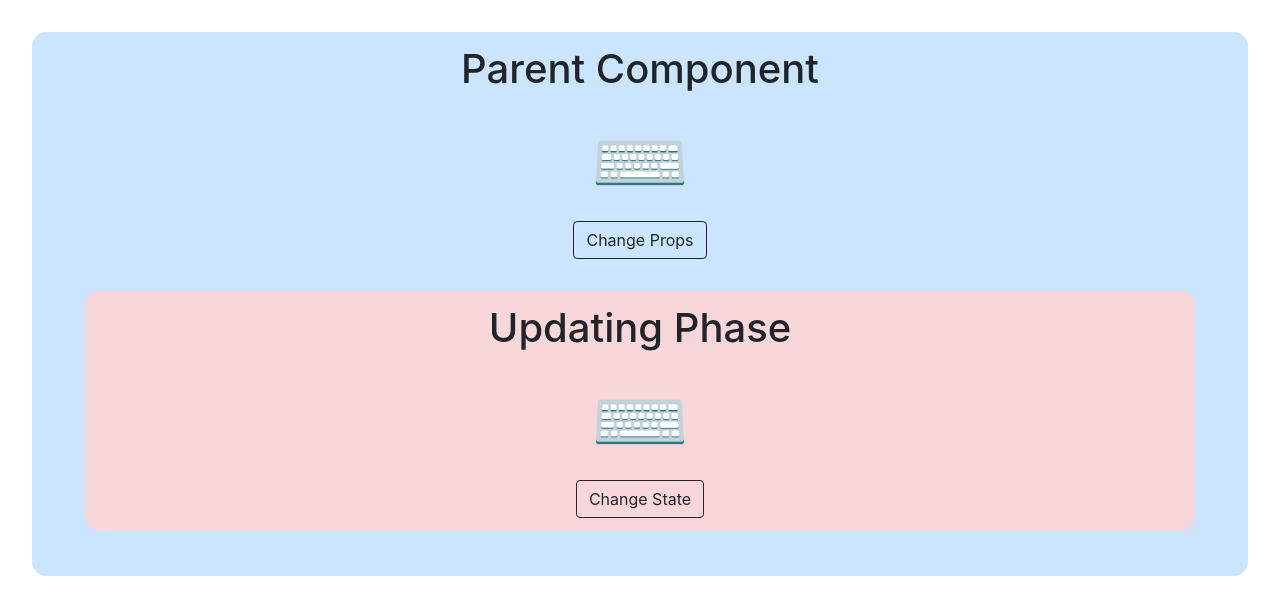
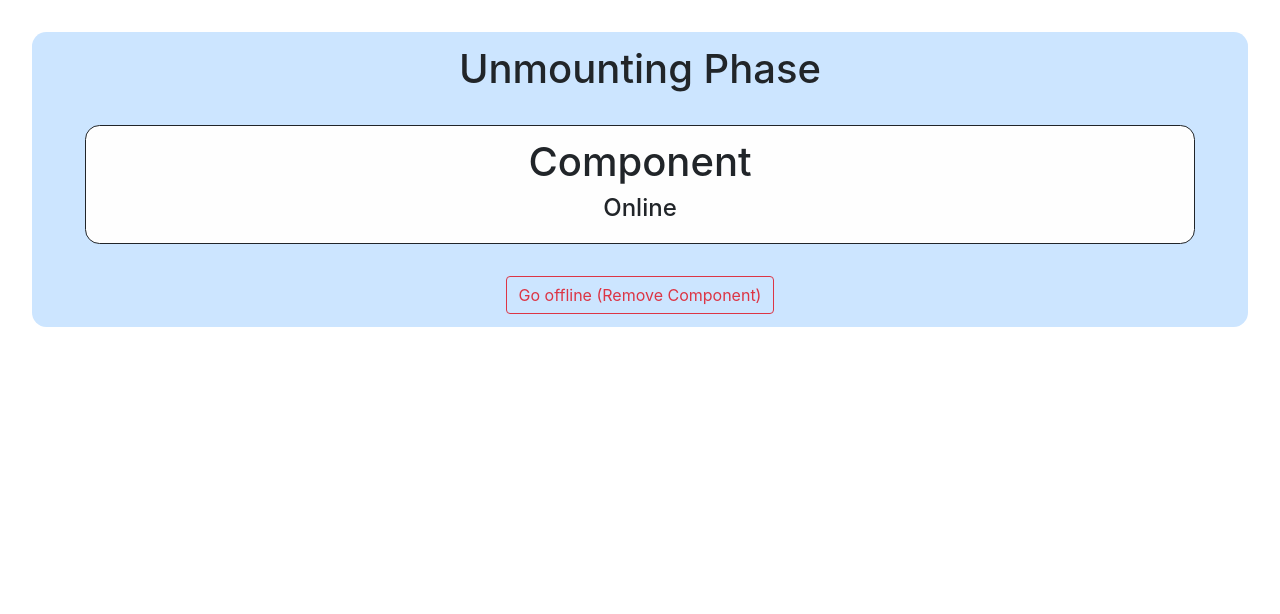
Before and after one commit to vkinsane/React_Lifecycle_Methods, a React (Create React App) app: page / in a window 1280 px wide. Shown: the top 614 px of the page. Built offline with nearby package versions, Linux system fonts and the light colour scheme.

Commit message:
Cleaning to unmount compo

```diff
--- a/src/App.css
+++ b/src/App.css
@@ -68,8 +68,8 @@
 
 .unmount-phase {
   border: 1px solid transparent;
-  background-color: #f8d7da;
-  border-color: #f5c6cb;
+  background-color: #cce5ff;
+  border-color: #b8daff;
   position: relative;
   padding: 0.75rem 1.25rem;
   margin: 2rem;
@@ -78,8 +78,8 @@
 }
 .unmount-phase-child {
   border: 1px solid transparent;
-  background-color: #fff3cd;
-  border-color: #ffeeba;
+  background-color: #fefefe;
+  border-color: #fdfdfe;
   position: relative;
   padding: 0.75rem 1.25rem;
   margin: 2rem;
--- a/src/App.js
+++ b/src/App.js
@@ -1,8 +1,8 @@
 import React, { Component } from "react";
 import "./App.css";
 // import MountingPhase from "./components/MountingPhase";
-import UpdatingPhase from "./components/UpdatingPhase";
-// import UnmountingPhase from "./components/UnmountingPhase";
+// import UpdatingPhase from "./components/UpdatingPhase";
+import UnmountingPhase from "./components/UnmountingPhase";
 
 // import Hero from "./components/Hero";
 // import ErrorBoundary from "./components/ErrorBoundary";
@@ -32,27 +32,16 @@ class App extends Component {
         {/* <MountingPhase/> */}
 
         {/* ---------------Updating Phase--------------- */}
-        <div className="update-phase">
+        {/* <div className="update-phase">
           <h1>Parent Component</h1>
           <div style={{ fontSize: "5em" }}>{this.state.device}</div>
           <button className="btn btn-outline-dark" onClick={this.changeDevice}>
             Change Props
           </button>
           <UpdatingPhase device={this.state.device} />
-        </div>
+        </div> */}
         {/* ---------------Unmounting Phase--------------- */}
-        {/* <UnmountingPhase /> */}
-
-        {/* ---------------Errorhandling Phase--------------- */}
-        {/* <ErrorBoundary>
-        <Hero heroName="Batman" />
-      </ErrorBoundary>
-      <ErrorBoundary>
-        <Hero heroName="Superman" />
-      </ErrorBoundary>
-      <ErrorBoundary>
-        <Hero heroName="Joker" />
-      </ErrorBoundary> */}
+        <UnmountingPhase />
       </div>
     );
   }
--- a/src/components/ToUnmount.js
+++ b/src/components/ToUnmount.js
@@ -1,32 +1,41 @@
 import React from "react";
 class ToUnmount extends React.Component {
   componentDidMount() {
-    const startTime = new Date();
-    console.log("Storing Check-in(Mounting) time... ⌚ ");
+    // const startTime = new Date();
+
+    //Storing login time
+    // console.log("Storing Login_Time (Mounting) time... ⌚ ");
+    // localStorage.setItem("Login_Time", startTime);
+
     console.log("Component Mounted ✔️");
-    localStorage.setItem("Check_In_Time", startTime);
   }
 
+  // Unmounting phase componentWillUnmount method ----- [only method]
   componentWillUnmount() {
     const endTime = new Date();
+    //  Clearing local storage
     console.log("Clearing localstorage... 🧹");
-    localStorage.removeItem("Check_In_Time");
-    console.log("Storing Check-Out(Unmounting) time... ⌚ ");
-    localStorage.setItem("Check_Out_Time", endTime);
+    localStorage.removeItem("Login_Time");
+
+    //Storing logout time
+    console.log("Storing Logout_Time(Unmounting) time... ⌚ ");
+    localStorage.setItem("Logout_Time", endTime);
+
     console.log("Component Unmounted 🗑️");
   }
 
   render() {
     var lastCheckOutTime = new Date(
-      Date.parse(localStorage.getItem("Check_Out_Time"))
+      Date.parse(localStorage.getItem("Logout_Time"))
     );
-    lastCheckOutTime = lastCheckOutTime.toUTCString();
+    lastCheckOutTime = lastCheckOutTime.toString();
     return (
       <div className="unmount-phase-child border border-dark">
-        <h1>Sample Component</h1>
+        <h1>Component</h1>
         <h4>
-          You previously visited on : <br />
-          {lastCheckOutTime}
+          {/* Last online on : <br />
+          {lastCheckOutTime} */}
+          Online
         </h4>
       </div>
     );
--- a/src/components/UnmountingPhase.js
+++ b/src/components/UnmountingPhase.js
@@ -1,10 +1,13 @@
 import React from "react";
 import ToUnmount from "./ToUnmount.js";
 class ComponentWillUnmount extends React.Component {
-  state = { display: true };
+  state = { display: true, isOnline: true };
 
   removeComponent = () => {
-    this.setState({ display: false });
+    this.setState({
+      display: false,
+      isOnline: false,
+    });
   };
 
   render() {
@@ -12,10 +15,23 @@ class ComponentWillUnmount extends React.Component {
       <div className="unmount-phase">
         <h1>Unmounting Phase</h1>
 
-        {this.state.display && <ToUnmount />}
+        {/* Component to Remove/Unmount */}
+        {this.state.display ? (
+          <ToUnmount />
+        ) : (
+          <h4>
+            Last online on : <br />
+            {localStorage.getItem("Logout_Time")}
+          </h4>
+        )}
 
-        <button className="btn btn-dark" onClick={this.removeComponent}>
-          Remove component
+        <button
+          className="btn btn-outline-danger"
+          onClick={this.removeComponent}
+        >
+          {this.state.isOnline
+            ? "Go offline (Remove Component) "
+            : "Component is removed !!!"}
         </button>
       </div>
     );
```
Also changed, not shown: src/components/UpdatingPhase.js (+8 -17 lines).
